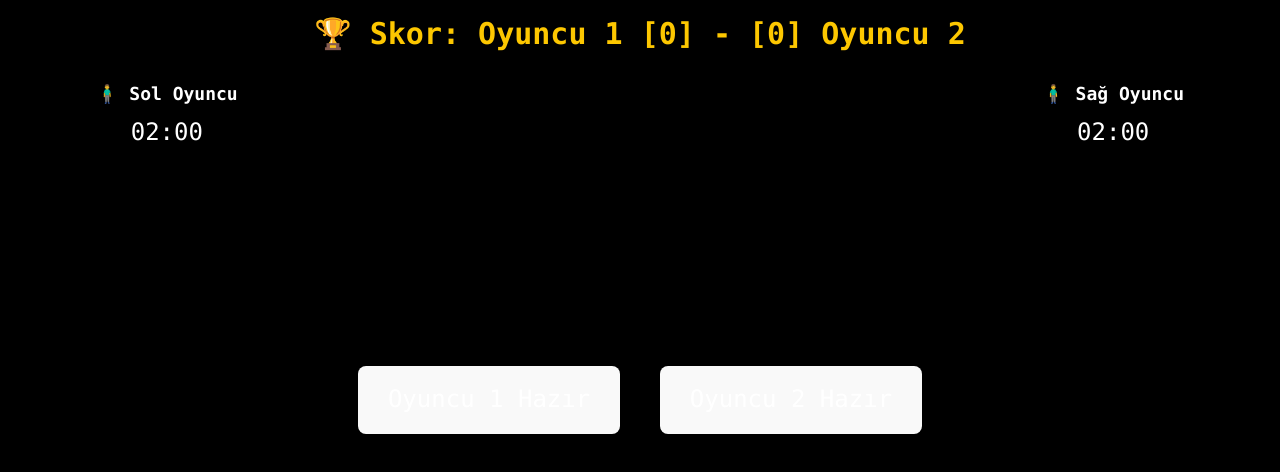
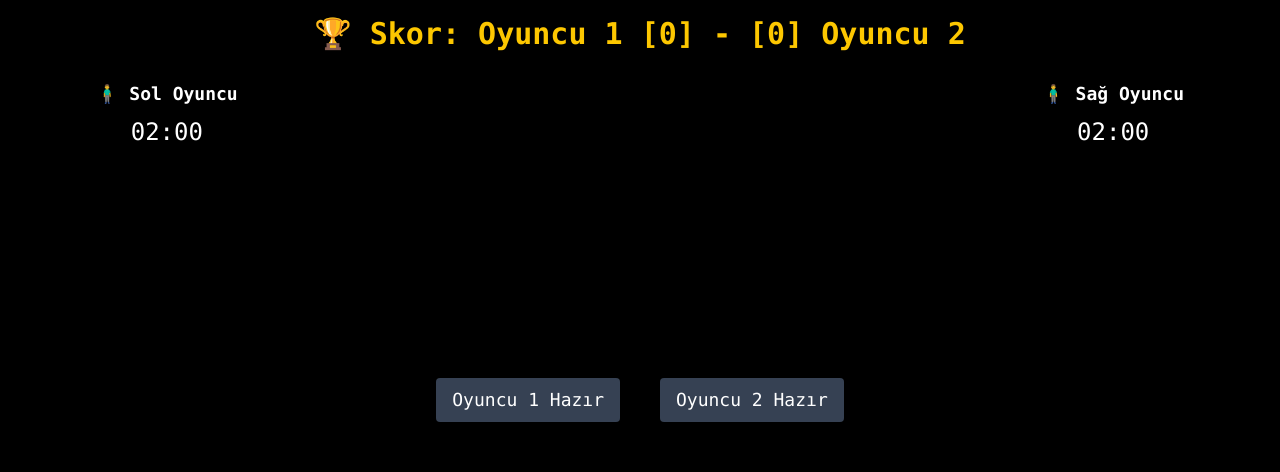
Before and after one commit to batuhanfidan/game, a React (Vite) app in the folder timing-game/: page / in a window 1280 px wide. Shown: the top 472 px of the page. Built offline with nearby package versions, Linux system fonts and the light colour scheme.

Commit message:
removed unwanted CSS.

```diff
--- a/timing-game/src/App.css
+++ b/timing-game/src/App.css
@@ -1,6 +1,6 @@
 @import "tailwindcss";
 
-.app {
+/* .app {
   text-align: center;
   padding: 40px;
   font-family: 'Segoe UI', sans-serif;
@@ -30,4 +30,4 @@
   margin-top: 30px;
   font-size: 20px;
   color: #f8f8f8;
-}
+} */
--- a/timing-game/src/index.css
+++ b/timing-game/src/index.css
@@ -1,70 +1 @@
 @import "tailwindcss";
-
-:root {
-  font-family: system-ui, Avenir, Helvetica, Arial, sans-serif;
-  line-height: 1.5;
-  font-weight: 400;
-
-  color-scheme: light dark;
-  color: rgba(255, 255, 255, 0.87);
-  background-color: #242424;
-
-  font-synthesis: none;
-  text-rendering: optimizeLegibility;
-  -webkit-font-smoothing: antialiased;
-  -moz-osx-font-smoothing: grayscale;
-}
-
-a {
-  font-weight: 500;
-  color: #646cff;
-  text-decoration: inherit;
-}
-a:hover {
-  color: #535bf2;
-}
-
-body {
-  margin: 0;
-  display: flex;
-  place-items: center;
-  min-width: 320px;
-  min-height: 100vh;
-}
-
-h1 {
-  font-size: 3.2em;
-  line-height: 1.1;
-}
-
-button {
-  border-radius: 8px;
-  border: 1px solid transparent;
-  padding: 0.6em 1.2em;
-  font-size: 1em;
-  font-weight: 500;
-  font-family: inherit;
-  background-color: #1a1a1a;
-  cursor: pointer;
-  transition: border-color 0.25s;
-}
-button:hover {
-  border-color: #646cff;
-}
-button:focus,
-button:focus-visible {
-  outline: 4px auto -webkit-focus-ring-color;
-}
-
-@media (prefers-color-scheme: light) {
-  :root {
-    color: #213547;
-    background-color: #ffffff;
-  }
-  a:hover {
-    color: #747bff;
-  }
-  button {
-    background-color: #f9f9f9;
-  }
-}
```
